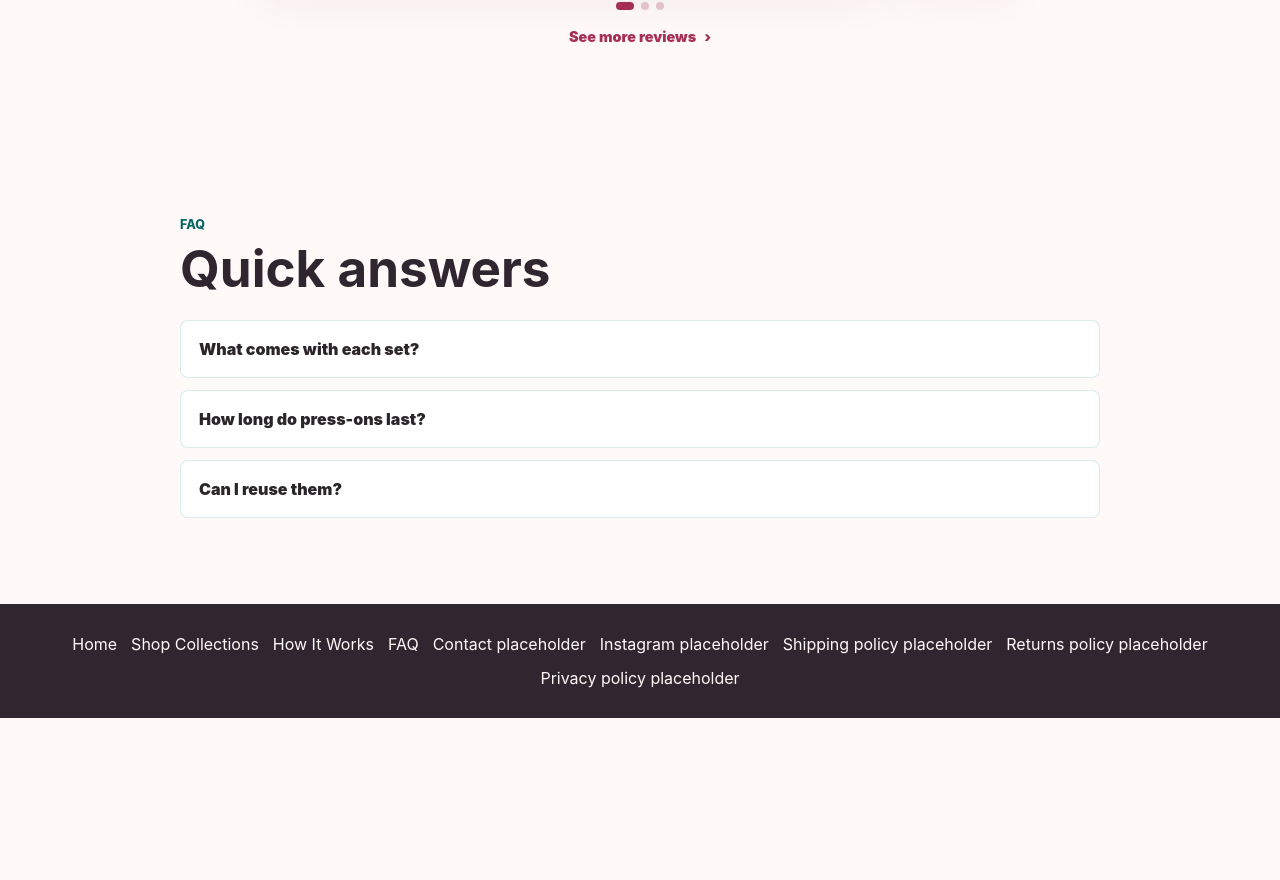
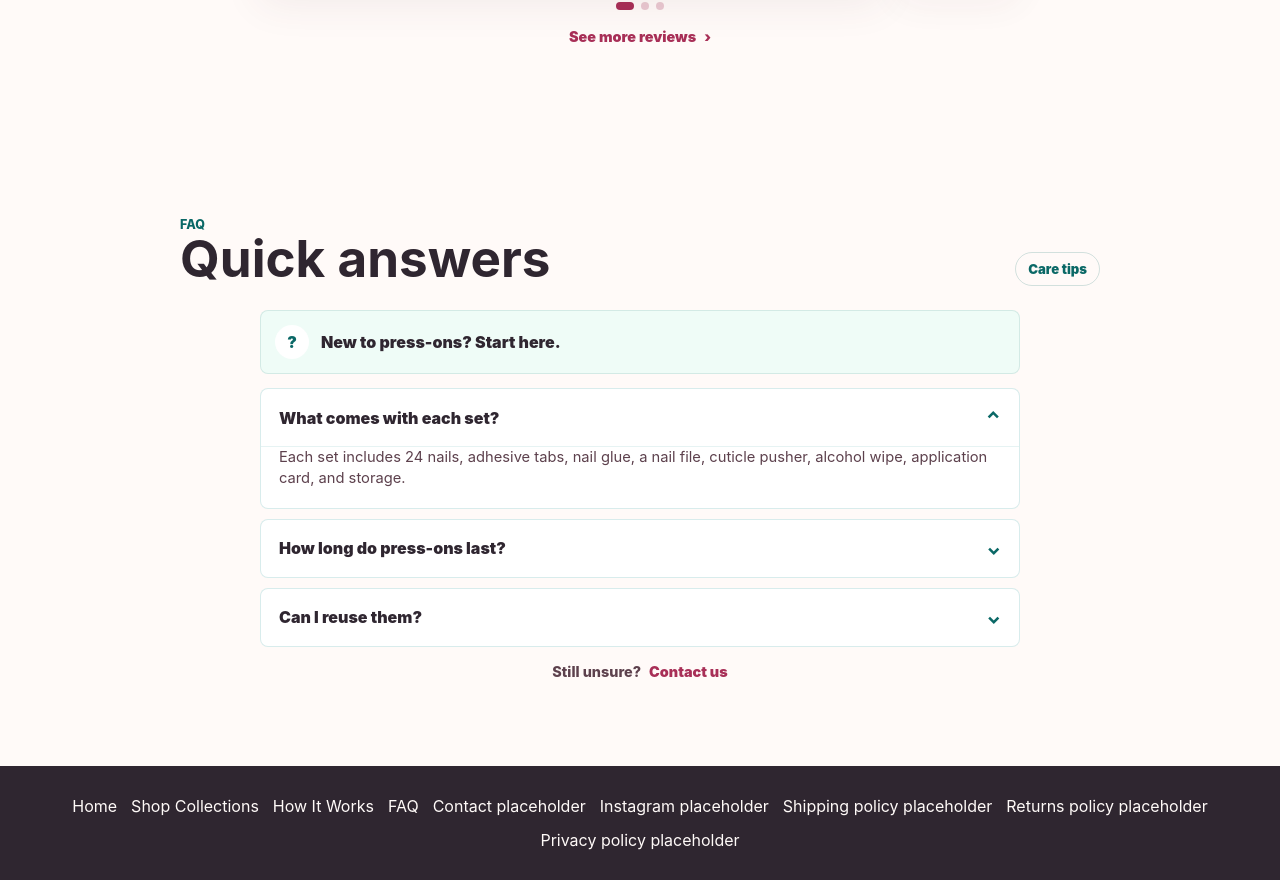
Before and after one commit to cashmoneyrick9/YourPrettySets, a React (Vite) app: page / in a window 1280 px wide. Shown: the part 4234-5114 px from the top of the page. Before the commit the page ends 4952 px from the top, so only its background shows below. Built offline with nearby package versions, Linux system fonts and the light colour scheme.

Commit message:
Build FAQ accordion foundation

```diff
--- a/src/App.tsx
+++ b/src/App.tsx
@@ -6,7 +6,7 @@ function App() {
     <div className="site-shell">
       <BrandHeader />
       <HomePage />
-      <footer className="site-footer">
+      <footer className="site-footer" id="contact">
         <a href="#home">Home</a>
         <a href="#shop-collections">Shop Collections</a>
         <a href="#how-it-works">How It Works</a>
--- a/src/pages/HomePage.tsx
+++ b/src/pages/HomePage.tsx
@@ -35,7 +35,20 @@ const reviews = [
 ];
 
 const reviewChips = ["Easy fit", "Photo-ready", "Beginner friendly"];
-const faqs = ["What comes with each set?", "How long do press-ons last?", "Can I reuse them?"];
+const faqs = [
+  {
+    answer: "Each set includes 24 nails, adhesive tabs, nail glue, a nail file, cuticle pusher, alcohol wipe, application card, and storage.",
+    question: "What comes with each set?"
+  },
+  {
+    answer: "Wear time depends on prep and adhesive choice. Tabs are best for short wear, while glue is better for longer plans.",
+    question: "How long do press-ons last?"
+  },
+  {
+    answer: "Yes, with careful removal and storage between wears.",
+    question: "Can I reuse them?"
+  }
+];
 
 const weeklyProducts = products.filter((product) => product.collections.includes("New Arrivals")).slice(0, 4);
 const weeklyProduct = weeklyProducts[0];
@@ -47,6 +60,7 @@ const shopMoreProducts = products.filter((product) =>
 export function HomePage() {
   const [activeStepIndex, setActiveStepIndex] = useState(0);
   const [activeReviewIndex, setActiveReviewIndex] = useState(0);
+  const [activeFaqIndex, setActiveFaqIndex] = useState(0);
   const activeStep = confidenceSteps[activeStepIndex];
   const activeReview = reviews[activeReviewIndex];
   const nextReview = reviews[(activeReviewIndex + 1) % reviews.length];
@@ -253,15 +267,47 @@ export function HomePage() {
 
       <section className="section-block faq-teaser" id="faq">
         <div className="section-heading">
-          <p className="eyebrow">FAQ</p>
-          <h2>Quick answers</h2>
+          <div>
+            <p className="eyebrow">FAQ</p>
+            <h2>Quick answers</h2>
+          </div>
+          <a className="faq-care-link" href="#faq">
+            Care tips
+          </a>
+        </div>
+        <div className="faq-start-strip">
+          <span aria-hidden="true">?</span>
+          <p>New to press-ons? Start here.</p>
         </div>
         <div className="faq-list">
-          {faqs.map((faq) => (
-            <a key={faq} href="/faq">
-              {faq}
-            </a>
-          ))}
+          {faqs.map((faq, index) => {
+            const isOpen = activeFaqIndex === index;
+            const panelId = `faq-answer-${index}`;
+
+            return (
+              <article className={`faq-item${isOpen ? " faq-item--open" : ""}`} key={faq.question}>
+                <button
+                  aria-controls={panelId}
+                  aria-expanded={isOpen}
+                  className="faq-item__button"
+                  onClick={() => setActiveFaqIndex(index)}
+                  type="button"
+                >
+                  <span>{faq.question}</span>
+                  <span aria-hidden="true">⌄</span>
+                </button>
+                {isOpen && (
+                  <p className="faq-item__answer" id={panelId}>
+                    {faq.answer}
+                  </p>
+                )}
+              </article>
+            );
+          })}
+        </div>
+        <div className="faq-contact-cta">
+          <span>Still unsure?</span>
+          <a href="#contact">Contact us</a>
         </div>
       </section>
     </main>
--- a/src/styles.css
+++ b/src/styles.css
@@ -1309,19 +1309,132 @@ h1 {
   width: fit-content;
 }
 
+.faq-teaser {
+  background: #fffaf8;
+}
+
+.faq-teaser .section-heading {
+  align-items: end;
+  display: flex;
+  justify-content: space-between;
+}
+
+.faq-care-link {
+  border: 1px solid rgba(10, 104, 102, 0.18);
+  border-radius: 999px;
+  color: #0a6866;
+  flex: 0 0 auto;
+  font-size: 0.82rem;
+  font-weight: 900;
+  padding: 8px 12px;
+}
+
+.faq-start-strip {
+  align-items: center;
+  background: #effcf7;
+  border: 1px solid rgba(10, 104, 102, 0.12);
+  border-radius: 8px;
+  display: flex;
+  gap: 12px;
+  margin: 0 auto 14px;
+  max-width: 760px;
+  padding: 14px;
+}
+
+.faq-start-strip span {
+  align-items: center;
+  background: #ffffff;
+  border-radius: 999px;
+  color: #0a6866;
+  display: inline-flex;
+  flex: 0 0 auto;
+  font-weight: 900;
+  height: 34px;
+  justify-content: center;
+  width: 34px;
+}
+
+.faq-start-strip p {
+  color: #2f2630;
+  font-weight: 900;
+  margin: 0;
+}
+
 .faq-list {
   display: grid;
-  gap: 12px;
+  gap: 10px;
   margin: 0 auto;
-  max-width: 920px;
-}
-
-.faq-list a {
+  max-width: 760px;
+}
+
+.faq-item {
   background: #ffffff;
   border: 1px solid rgba(17, 138, 136, 0.16);
   border-radius: 8px;
+  overflow: hidden;
+}
+
+.faq-item__button {
+  align-items: center;
+  background: transparent;
+  border: 0;
+  color: #2f2630;
+  cursor: pointer;
+  display: flex;
+  font: inherit;
   font-weight: 900;
+  gap: 14px;
+  justify-content: space-between;
   padding: 18px;
+  text-align: left;
+  width: 100%;
+}
+
+.faq-item__button span:last-child {
+  color: #0a6866;
+  flex: 0 0 auto;
+  font-size: 1.1rem;
+  transition: transform 160ms ease;
+}
+
+.faq-item--open .faq-item__button span:last-child {
+  transform: rotate(180deg);
+}
+
+.faq-item__answer {
+  border-top: 1px solid rgba(17, 138, 136, 0.1);
+  color: #5d414d;
+  font-size: 0.92rem;
+  line-height: 1.45;
+  margin: 0;
+  padding: 0 18px 18px;
+}
+
+.faq-contact-cta {
+  align-items: center;
+  display: flex;
+  gap: 8px;
+  justify-content: center;
+  margin: 16px auto 0;
+}
+
+.faq-contact-cta span {
+  color: #5d414d;
+  font-size: 0.9rem;
+  font-weight: 800;
+}
+
+.faq-contact-cta a {
+  color: #a82f57;
+  font-size: 0.9rem;
+  font-weight: 900;
+}
+
+.faq-care-link:focus-visible,
+.faq-item__button:focus-visible,
+.faq-contact-cta a:focus-visible {
+  outline: 3px solid #0a6866;
+  outline-offset: 3px;
 }
 
 .site-footer {
```
Also changed, not shown: 2 other files (tests, documents, lock files or other folders).
